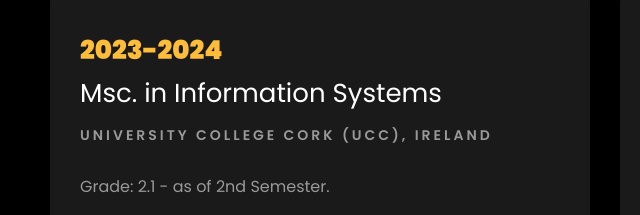
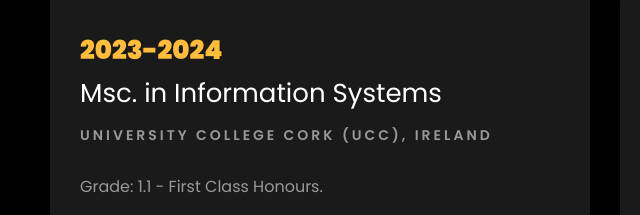
Before and after one commit to Avani3112/SuyashSharma.github.io, a plain HTML site: page index.html in a window 1280 px wide. Shown: the part 3563-3778 px from the top of the page, 35-675 px from the left. Drawn offline with Linux system fonts and the light colour scheme; files whose address does not match are found by name.

Commit message:
Update index.html

```diff
--- a/index.html
+++ b/index.html
@@ -424,7 +424,7 @@
 						<span class="date">2023-2024</span>
 						<h2>Msc. in Information Systems </h2>
 						<span class="position">University College Cork (UCC), Ireland</span>
-						<p class="mt-4">Grade: 2.1 - as of 2nd Semester.
+						<p class="mt-4">Grade: 1.1 - First Class Honours.
 							<ul>
 							<li> Core Modules: Database Design & Analysis, Database Management, System Analysis, Application Design, Business
 								Intelligence & Analytics, IT Project Management, & Digital Governance & Compliance.</li>
```
